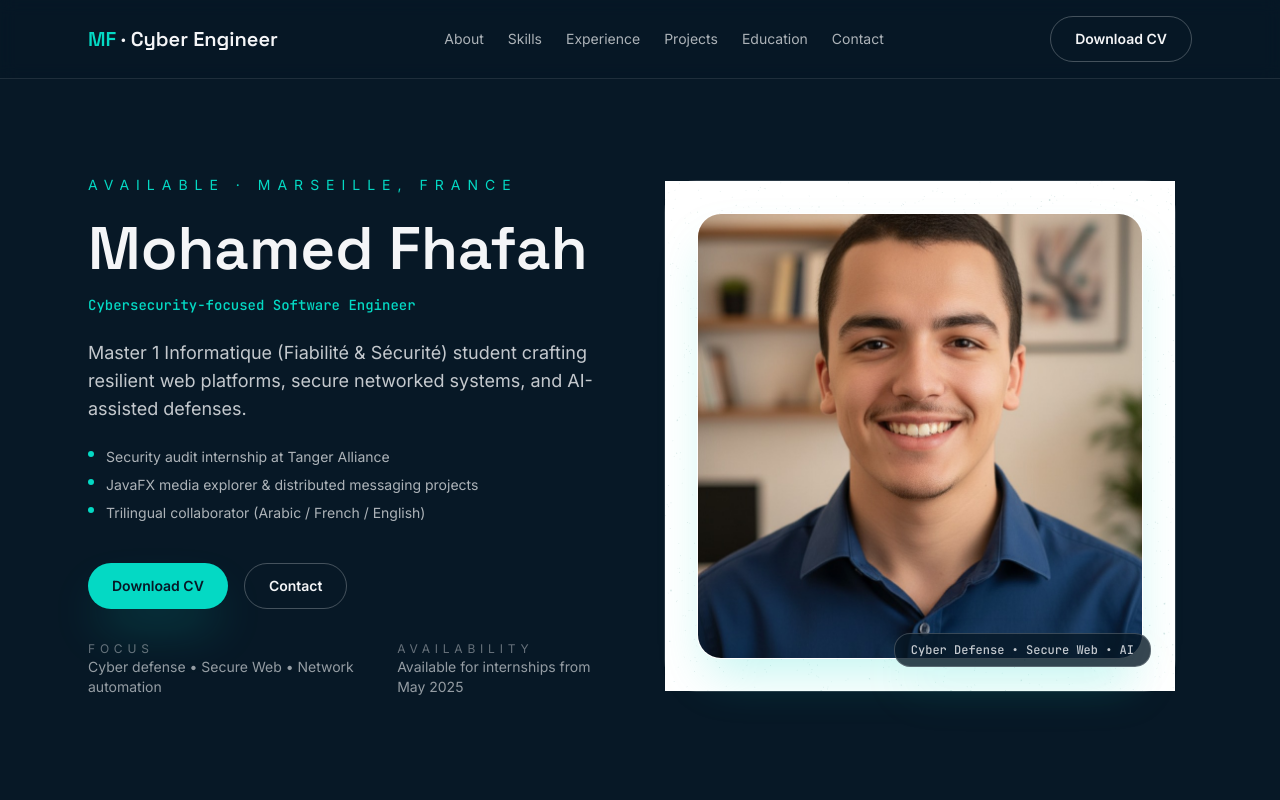
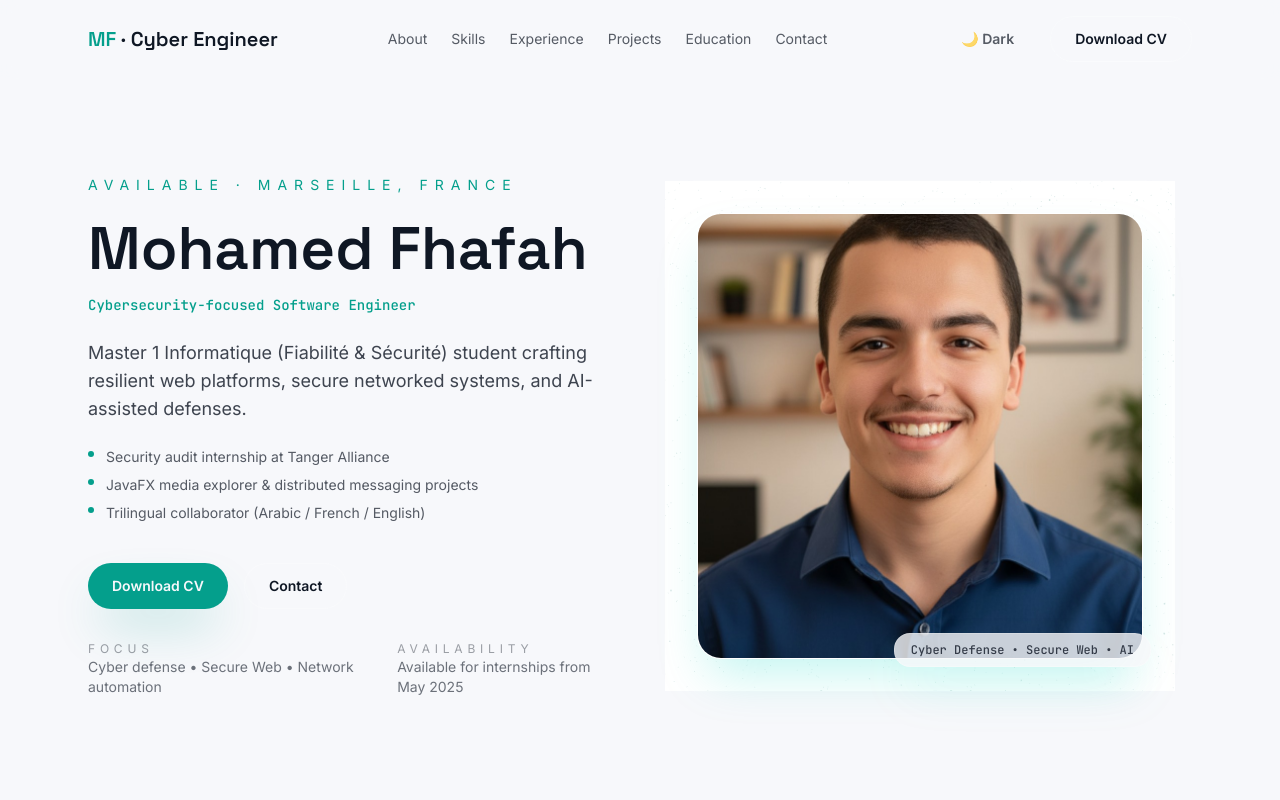
Before and after one commit to mohamed2003fh/personal-website, a React (Vite) app: page / in a window 1280 px wide. Shown: the top 800 px of the page. Built offline with nearby package versions, Linux system fonts and the light colour scheme.

Commit message:
feat: add light mode toggle

```diff
--- a/src/components/layout/Navbar.tsx
+++ b/src/components/layout/Navbar.tsx
@@ -1,9 +1,11 @@
 import { useState } from "react"
 import { Button } from "../ui/Button"
 import { heroContent, navLinks } from "../../data/profile"
+import { useTheme } from "../theme/ThemeProvider"
 
 export function Navbar() {
   const [open, setOpen] = useState(false)
+  const { theme, toggleTheme } = useTheme()
 
   const handleNavClick = (href: string) => {
     setOpen(false)
@@ -30,7 +32,10 @@ export function Navbar() {
             </button>
           ))}
         </nav>
-        <div className="hidden lg:block">
+        <div className="hidden items-center gap-3 lg:flex">
+          <Button variant="ghost" onClick={toggleTheme} aria-label="Toggle color mode">
+            {theme === "dark" ? "☀️ Light" : "🌙 Dark"}
+          </Button>
           <Button as="a" href={heroContent.actions[0].href} variant="secondary">
             Download CV
           </Button>
@@ -63,6 +68,9 @@ export function Navbar() {
             <Button as="a" href={heroContent.actions[0].href} variant="secondary" className="mt-2">
               Download CV
             </Button>
+            <Button variant="ghost" onClick={toggleTheme}>
+              {theme === "dark" ? "Switch to light" : "Switch to dark"}
+            </Button>
           </nav>
         </div>
       )}
--- /dev/null
+++ b/src/components/theme/ThemeProvider.tsx
@@ -0,0 +1,53 @@
+import { createContext, useContext, useEffect, useMemo, useState, type ReactNode } from "react"
+
+type Theme = "dark" | "light"
+
+type ThemeContextValue = {
+  theme: Theme
+  toggleTheme: () => void
+}
+
+const ThemeContext = createContext<ThemeContextValue | undefined>(undefined)
+
+const STORAGE_KEY = "mf-theme-preference"
+
+const getPreferredTheme = (): Theme => {
+  if (typeof window === "undefined") {
+    return "dark"
+  }
+
+  const stored = window.localStorage.getItem(STORAGE_KEY) as Theme | null
+  if (stored === "dark" || stored === "light") {
+    return stored
+  }
+
+  return window.matchMedia("(prefers-color-scheme: light)").matches ? "light" : "dark"
+}
+
+export function ThemeProvider({ children }: { children: ReactNode }) {
+  const [theme, setTheme] = useState<Theme>(() => getPreferredTheme())
+
+  useEffect(() => {
+    const root = document.documentElement
+    root.setAttribute("data-theme", theme)
+    window.localStorage.setItem(STORAGE_KEY, theme)
+  }, [theme])
+
+  const value = useMemo(
+    () => ({
+      theme,
+      toggleTheme: () => setTheme((prev) => (prev === "dark" ? "light" : "dark")),
+    }),
+    [theme]
+  )
+
+  return <ThemeContext.Provider value={value}>{children}</ThemeContext.Provider>
+}
+
+export function useTheme() {
+  const context = useContext(ThemeContext)
+  if (!context) {
+    throw new Error("useTheme must be used within ThemeProvider")
+  }
+  return context
+}
--- a/src/index.css
+++ b/src/index.css
@@ -3,8 +3,8 @@
 @tailwind utilities;
 
 :root {
-  color: #F4F5F7;
-  background-color: #050F18;
+  color: rgb(var(--color-text));
+  background-color: rgb(var(--color-page));
   font-family: "Inter", system-ui, -apple-system, BlinkMacSystemFont, sans-serif;
   line-height: 1.6;
   font-weight: 400;
@@ -12,13 +12,31 @@
   text-rendering: optimizeLegibility;
   -webkit-font-smoothing: antialiased;
   -moz-osx-font-smoothing: grayscale;
+  --color-midnight: 5 15 24;
+  --color-warm: 244 245 247;
+  --color-cyber: 4 217 196;
+  --color-royal: 36 107 253;
+  --color-amber: 255 179 71;
+  --color-page: 5 15 24;
+  --color-text: 244 245 247;
+}
+
+:root[data-theme="light"] {
+  --color-midnight: 247 248 251;
+  --color-warm: 15 23 36;
+  --color-cyber: 4 159 140;
+  --color-royal: 24 86 220;
+  --color-amber: 245 160 60;
+  --color-page: 249 250 252;
+  --color-text: 15 23 36;
 }
 
 body {
   min-height: 100vh;
   margin: 0;
-  background-color: #050F18;
-  color: #F4F5F7;
+  background-color: rgb(var(--color-page));
+  color: rgb(var(--color-text));
+  transition: background-color 0.4s ease, color 0.4s ease;
 }
 
 body::before {
@@ -26,9 +44,9 @@ body::before {
   position: fixed;
   inset: 0;
   z-index: -1;
-  background-image: radial-gradient(circle at 20% 20%, rgba(4, 217, 196, 0.25), transparent 35%),
-    radial-gradient(circle at 80% 0%, rgba(36, 107, 253, 0.3), transparent 40%),
-    radial-gradient(circle at 50% 80%, rgba(255, 179, 71, 0.18), transparent 50%);
+  background-image: radial-gradient(circle at 20% 20%, rgb(var(--color-cyber) / 0.25), transparent 35%),
+    radial-gradient(circle at 80% 0%, rgb(var(--color-royal) / 0.3), transparent 40%),
+    radial-gradient(circle at 50% 80%, rgb(var(--color-amber) / 0.18), transparent 50%);
   filter: blur(0px);
 }
 
@@ -37,8 +55,8 @@ body::before {
 }
 
 ::selection {
-  background: rgba(4, 217, 196, 0.4);
-  color: #050F18;
+  background: rgb(var(--color-cyber) / 0.4);
+  color: rgb(var(--color-midnight));
 }
 
 html {
--- a/src/main.tsx
+++ b/src/main.tsx
@@ -9,13 +9,16 @@ import { StrictMode, Suspense } from "react"
 import { createRoot } from "react-dom/client"
 import { BrowserRouter } from "react-router-dom"
 import App from "./App"
+import { ThemeProvider } from "./components/theme/ThemeProvider"
 
 createRoot(document.getElementById("root")!).render(
   <StrictMode>
     <BrowserRouter>
-      <Suspense fallback={<div className="p-10 text-warm">Loading...</div>}>
-        <App />
-      </Suspense>
+      <ThemeProvider>
+        <Suspense fallback={<div className="p-10 text-warm">Loading...</div>}>
+          <App />
+        </Suspense>
+      </ThemeProvider>
     </BrowserRouter>
   </StrictMode>
 )
--- a/tailwind.config.js
+++ b/tailwind.config.js
@@ -1,34 +1,40 @@
+const withOpacity = (variable) => {
+  return ({ opacityValue } = {}) => {
+    if (opacityValue === undefined) {
+      return `rgb(var(${variable}))`
+    }
+    return `rgb(var(${variable}) / ${opacityValue})`
+  }
+}
+
 /** @type {import('tailwindcss').Config} */
 export default {
-  content: [
-    "./index.html",
-    "./src/**/*.{ts,tsx}"
-  ],
+  content: ["./index.html", "./src/**/*.{ts,tsx}"],
   theme: {
     extend: {
       colors: {
-        midnight: "#071826",
-        cyber: "#04D9C4",
-        royal: "#246BFD",
-        warm: "#F4F5F7",
-        amber: "#FFB347"
+        midnight: withOpacity("--color-midnight"),
+        cyber: withOpacity("--color-cyber"),
+        royal: withOpacity("--color-royal"),
+        warm: withOpacity("--color-warm"),
+        amber: withOpacity("--color-amber"),
       },
       fontFamily: {
         heading: ["Space Grotesk", "sans-serif"],
         body: ["Inter", "sans-serif"],
-        mono: ["JetBrains Mono", "monospace"]
+        mono: ["JetBrains Mono", "monospace"],
       },
       borderRadius: {
-        xl: "1.25rem"
+        xl: "1.25rem",
       },
       boxShadow: {
-        card: "0 25px 50px -12px rgba(4, 217, 196, 0.25)"
+        card: "0 25px 50px -12px rgba(4, 217, 196, 0.25)",
       },
       backgroundImage: {
         "mesh-gradient":
-          "radial-gradient(circle at 20% 20%, rgba(4,217,196,0.25), transparent 35%), radial-gradient(circle at 80% 0%, rgba(36,107,253,0.3), transparent 40%), radial-gradient(circle at 50% 80%, rgba(255,179,71,0.2), transparent 45%)"
-      }
-    }
+          "radial-gradient(circle at 20% 20%, rgb(var(--color-cyber) / 0.25), transparent 35%), radial-gradient(circle at 80% 0%, rgb(var(--color-royal) / 0.3), transparent 40%), radial-gradient(circle at 50% 80%, rgb(var(--color-amber) / 0.2), transparent 45%)",
+      },
+    },
   },
-  plugins: []
-};
+  plugins: [],
+}
```
Also changed, not shown: 2 other files (tests, documents, lock files or other folders).
